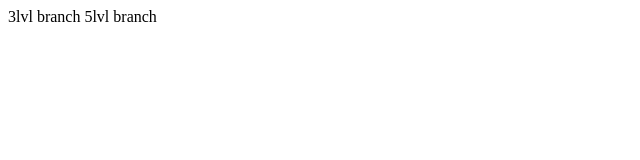
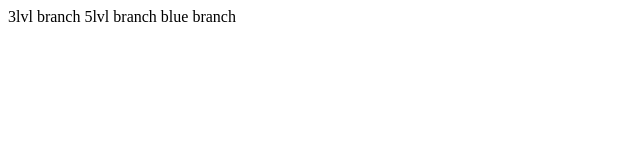
Before and after one commit to miglekras/git-nd, a plain HTML site: page index.html in a window 1280 px wide. Shown: the full height of the page, 0-640 px from the left. Drawn offline with Linux system fonts and the light colour scheme.

Commit message:
blueB commit 1

```diff
--- a/index.html
+++ b/index.html
@@ -11,5 +11,7 @@
 <body>
     <span>3lvl branch</span>
     <span>5lvl branch</span>
+    <span>blue branch</span>
+
 </body>
 </html>
```
